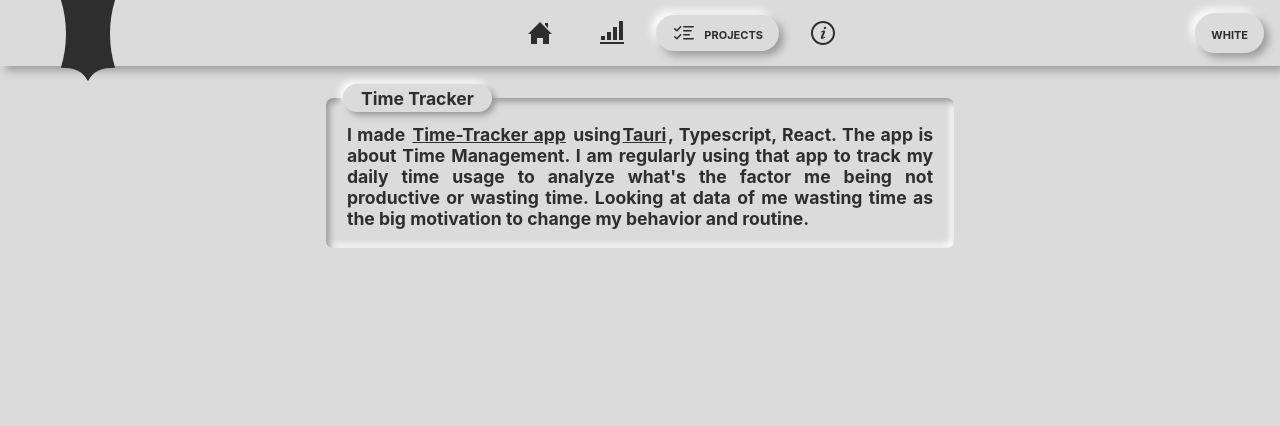
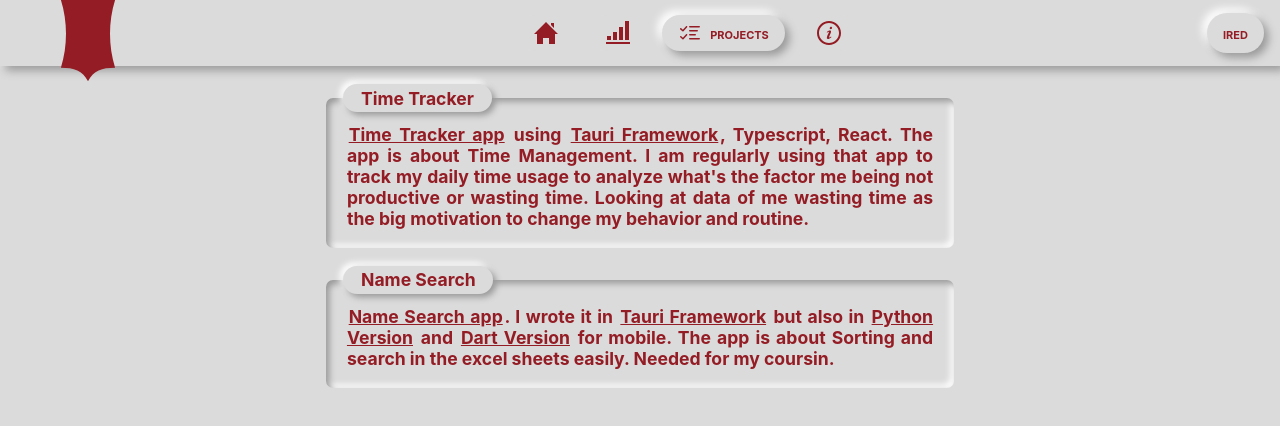
Before and after one commit to Matthtica/mgxtet-portfolio, a React (Create React App) app: page / in a window 1280 px wide. Both pictures are taken after a click on the item "projects". Shown: the top 426 px of the page. Built offline with nearby package versions, Linux system fonts and the light colour scheme.

Commit message:
Added Name Search app and all its variant.

```diff
--- a/src/components/CV.module.scss
+++ b/src/components/CV.module.scss
@@ -63,6 +63,7 @@
   .row {
 	display: flex;
 	flex-direction: column;
+	align-items: start;
 	gap: 0.3em;
 	padding: 0.4em 1em;
 	border-radius: 0.2em;
--- a/src/components/CV.tsx
+++ b/src/components/CV.tsx
@@ -39,7 +39,7 @@ export default function ShortInfo(prop: ShortInfoProp) {
         "Role": "ReactJS developer",
         "Skills": <span>
             C/C++, Typescript, Sass, ReactJS, Svelte, Kotlin, Python
-            <a onClick={() => prop.goto(1)} className={style.minfo}>{infoic}</a>
+            <a href="#skill" onClick={() => prop.goto(1)} className={style.minfo}>{infoic}</a>
         </span>,
         "Hobby": <span>
             C++ <a href="#hobby" onClick={() => prop.goto(3)} className={style.minfo}>{infoic}</a>
--- a/src/components/DescriptionBox.tsx
+++ b/src/components/DescriptionBox.tsx
@@ -1,7 +1,7 @@
 import styles from './DescriptionBox.module.scss';
 
 interface DescriptionProp {
-    title: string,
+    title: any,
     description: JSX.Element
 }
 
--- a/src/components/Nav.tsx
+++ b/src/components/Nav.tsx
@@ -20,7 +20,7 @@ const colors: Color = {
     "ired": { primary: "#dbdbdb", secondary: "#941c24" },
     "green": { primary: "#1c9428", secondary: "#7dff9d" },
     "purple": { primary: "#582aa3", secondary: "#dbdbdb" },
-    "pink": { primary: "#972aa3", secondary: "#e381bf" },
+    "pink": { primary: "#972aa3", secondary: "#ffffff" },
     "cyan": { primary: "#2a99a3", secondary: "#000000" },
     "yellow": { primary: "#d1c819", secondary: "#2e2e2e" }, //#a6981b
     "orange": { primary: "#c97516", secondary: "#e3b581" },
@@ -36,7 +36,7 @@ interface NavProp {
 }
 
 export default function Nav(prop: NavProp) {
-    const [themeName, setThemeName] = useState("white");
+    const [themeName, setThemeName] = useState("ired");
     const [nmenu, setNMenu] = useState(false);
     const [dmenu, setDMenu] = useState(false);
     const titles = ["home", "skills", "projects", "more"];
--- a/src/components/Projects.tsx
+++ b/src/components/Projects.tsx
@@ -3,18 +3,26 @@ import DescriptionBox from './DescriptionBox';
 
 export default function Projects() {
 
-    const timetracker = <p>I made <a href="https://github.com/Matthtica/Time-Tracker" target="_blank">Time-Tracker app</a> using
-        <a href="https://tauri.app/" target="_blank">Tauri</a>, Typescript, React. The app is about Time Management.
+    const tt_app = <a href="https://github.com/Matthtica/Time-Tracker" target="_blank">Time Tracker app</a>;
+    const tauri = <a href="https://tauri.app/" target="_blank">Tauri Framework</a>;
+    const ns_app = <a href="https://github.com/Matthtica/name-search">Name Search app</a>;
+    const nsm_app = <a href="https://github.com/Matthtica/NameSearch" target="_blank">Dart Version</a>;
+    const ns_py = <a href="https://github.com/Matthtica/name-search-py" target="_blank">Python Version</a>;
+
+    const timetracker = <p>{tt_app} using {tauri}, Typescript, React. The app is about Time Management.
         I am regularly using that app to track my daily time usage to analyze what's the factor me
         being not productive or wasting time. Looking at data of me wasting time as the big motivation to
         change my behavior and routine.
     </p>;
 
-    const name_search = <p></p>;
+    const name_search = <p>{ns_app}. I wrote it in {tauri} but also in {ns_py} and {nsm_app} for mobile.
+        The app is about Sorting and search in the excel sheets easily. Needed for my coursin.
+    </p>;
 
     return (
         <div className={style.projects}>
             <DescriptionBox title="Time Tracker" description={timetracker} />
+            <DescriptionBox title="Name Search" description={name_search} />
         </div>
     );
 }
```
